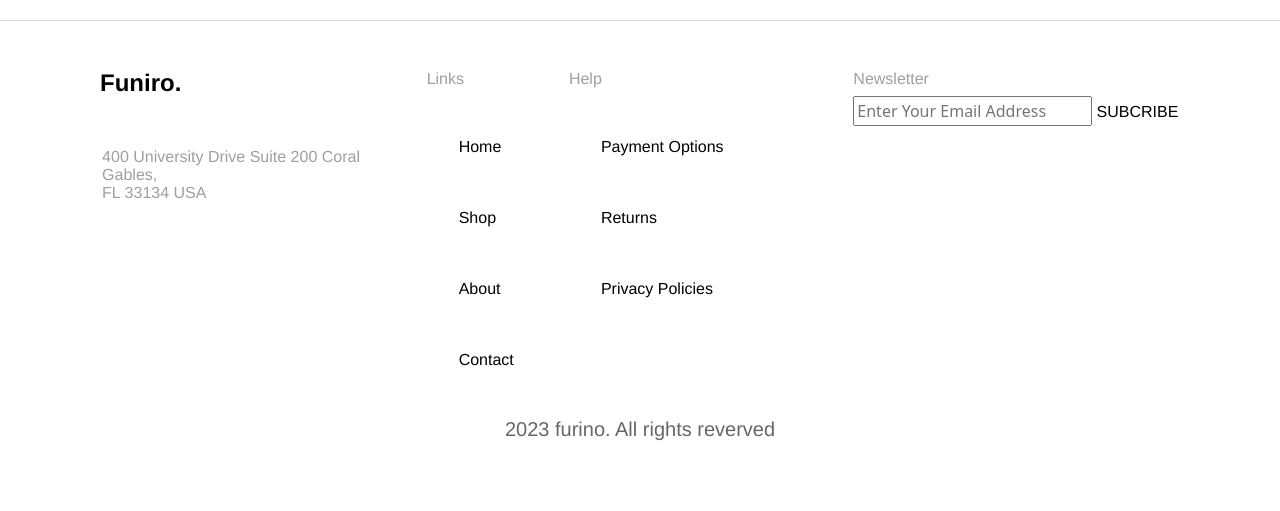
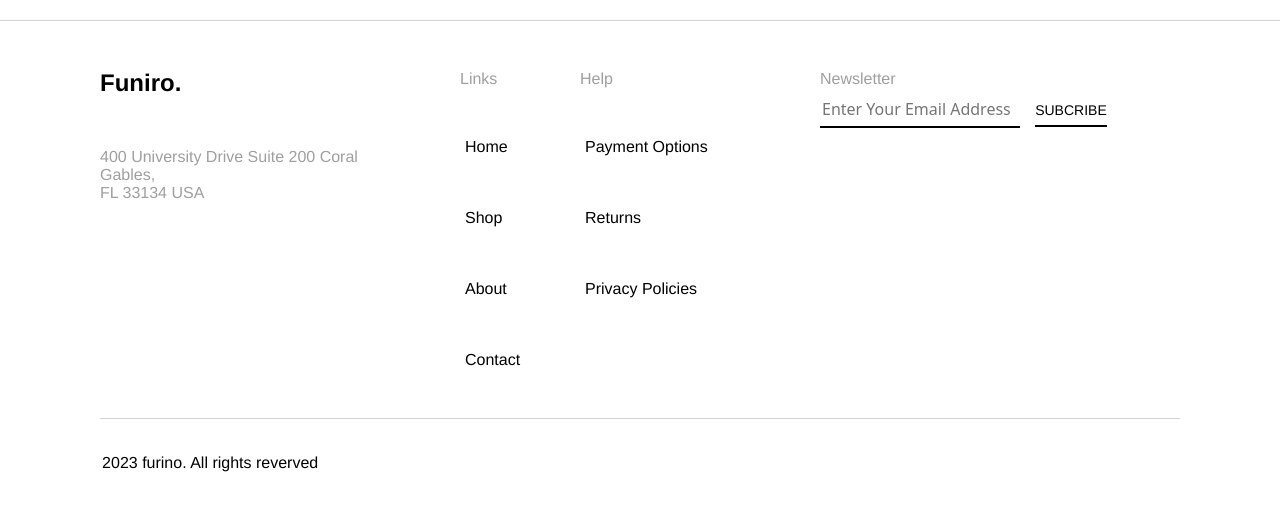
Before and after one commit to tuthihue/lab1, a PHP site: page /cart.php in a window 1280 px wide. Shown: the part 90-601 px from the top of the page. Run offline with PHP 8.4, Linux system fonts and the light colour scheme.

Commit message:
footer completed

```diff
--- a/css/style.css
+++ b/css/style.css
@@ -215,6 +215,7 @@ white-space: nowrap;
 
 .footer .links ul{
   list-style: none;
+  padding-left: 5px;
 }
 
 .footer .links li{
@@ -224,14 +225,15 @@ white-space: nowrap;
 .footer .links-container{
   display: grid;
   grid-template-columns: 3fr 1fr 2fr 3fr;
-
+  border-bottom: 1px solid rgba(0, 0, 0, 0.17);
+  margin-left: 100px;
+  margin-right: 100px;
 }
 .footer .links h1{
   color: #000000;
   font-family: "Poppins-Bold", Helvetica;
   font-size: 24px;
   font-weight: 700;
-  margin-left: 100px;
 }
 
 .footer .links p{
@@ -243,5 +245,30 @@ white-space: nowrap;
   width: 285px;
   text-align: left;
   margin-top: 50px;
+}
+
+.footer .links form input[type="text"] {
+  border: none;
+  border-bottom: 2px solid #000;
+  width: 200px;
+  padding-bottom: 5px;
+}
+.footer .links form a{
+  border-bottom: 2px solid #000;
+  color: #000000;
+  font-family: "Poppins-Medium", Helvetica;
+  font-size: 14px;
+  font-weight: 500;
+  padding-bottom: 7px;
+  width: 75px;
+  margin-left: 11px;
+}
+.footer .copyright {
+  color: #000000;
+  font-family: "Poppins-Regular", Helvetica;
+  font-size: 16px;
+  font-weight: 400;
   margin-left: 102.1px;
+  text-align: left;
+  margin-top: 35px;
 }
--- a/footer.php
+++ b/footer.php
@@ -30,9 +30,7 @@
             </form>
         </div>
     </div>
-    <div class="copyright">
-        <p>2023 furino. All rights reverved</p>
-    </div>
+    <p class="copyright">2023 furino. All rights reverved</p>
 </div>
 
 </footer>
```
